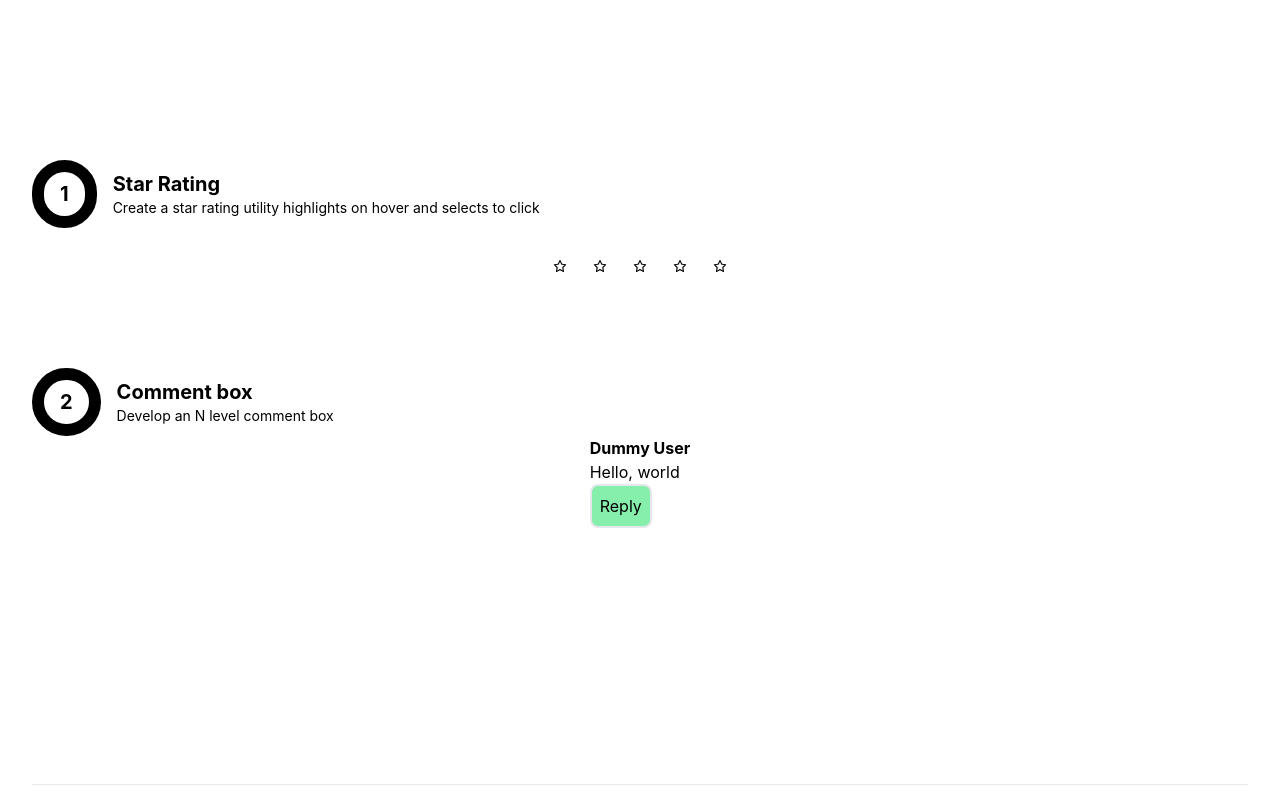
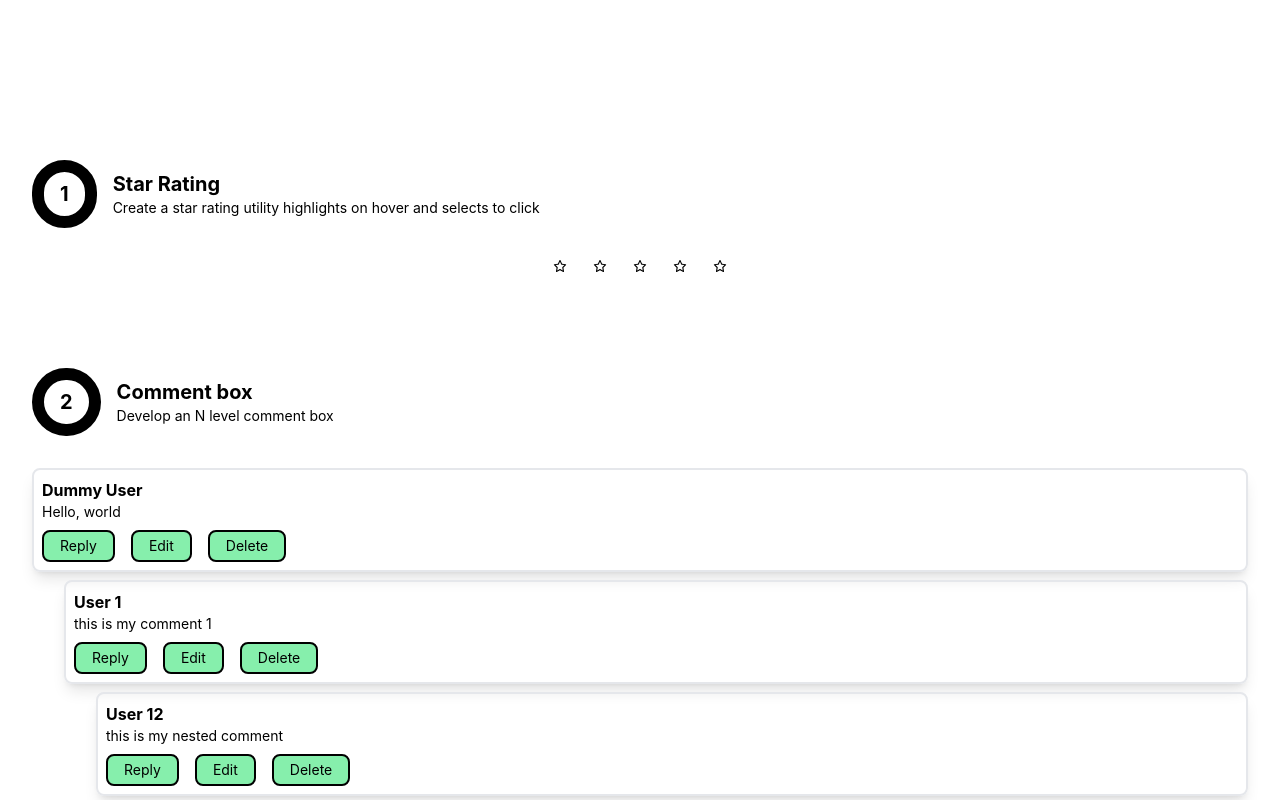
Before and after one commit to thanhtdiep/frontend-coding-challenges, a Next.js app: page / in a window 1280 px wide. Shown: the top 800 px of the page. Built offline with nearby package versions, Linux system fonts and the light colour scheme.

Commit message:
[SOLUTION] Added Challenge 2 solution

```diff
--- a/components/Comment.tsx
+++ b/components/Comment.tsx
@@ -8,23 +8,131 @@ interface User {
 interface Comment {
     user: User,
     content: string,
-    comments: Comment[]
+    comments?: Comment[]
 }
 
 interface Props {
     className?: string,
-    comment?: Comment
+    comment: Comment
 }
 
 const Comment: FC<Props> = ({ comment, className }) => {
+    const [cmt, setCmt] = React.useState<Comment>(comment)
+    const [textArea, setTextArea] = React.useState<boolean>(false)
+    const [edit, setEdit] = React.useState<boolean>(false)
+    const [newCmt, setNewCmt] = React.useState<Comment | null>(null)
+    const [newEdit, setNewEdit] = React.useState<string>('')
+    const handleReply = () => {
+        setTextArea(!textArea)
+    }
+    const handleUpdateReply = (e: React.FormEvent<HTMLTextAreaElement>) => {
+        console.log(e.currentTarget.value)
+        const value = e.currentTarget.value;
+        if (!value) {
+            setNewCmt(null)
+            return;
+        }
+        const newCmnt = {
+            user: {
+                name: 'You',
+                id: 99
+            },
+            id: 99,
+            content: value,
+            comments: []
+        }
+        setNewCmt(newCmnt)
+    }
+    const handleAddReply = () => {
+        if (!newCmt) {
+            return;
+        }
+        let newComments = cmt.comments;
+        newComments?.push(newCmt)
+
+        // close textarea
+        handleReply()
+    }
+    const handleEdit = () => {
+        setNewEdit(cmt.content)
+        setEdit(!edit)
+    }
+    const handleAddEdit = () => {
+        if (!newEdit) {
+            return;
+        }
+        setCmt(prev => ({
+            ...prev,
+            content: newEdit
+        }))
+        // close textarea
+        handleEdit()
+    }
+    const handleUpdateEdit = (e: React.FormEvent<HTMLTextAreaElement>) => {
+        const value = e.currentTarget.value
+        setNewEdit(value)
+    }
+    const handleDelete = () => {
+        setCmt(prev => ({
+            ...prev,
+            content: '[deleted]'
+        }))
+    }
+    const checkDeleted = (w: string) => {
+        if (w.includes('[deleted]')) return true;
+        return false
+    }
     return (
-        <div className={`${className} `}>
-            <h1 className='font-bold text-sm sm:text-base'>Dummy User</h1>
-            <p className='text-sm sm:text-base'>Hello, world</p>
-            <div className='flex flex-row'>
-                <button className='border-2 rounded-lg bg-green-300 p-2'>Reply</button>
+        <div className='flex flex-1 flex-col'>
+            <div className={`${className} flex flex-col flex-1 w-full border-2 shadow-lg rounded-lg p-2`}>
+                <h1 className='font-bold text-sm sm:text-base'>{cmt.user.name}</h1>
+                {/* content or text area for edit */}
+                {edit ?
+                    <div className='flex flex-col flex-1 w-full p-2 mb-2 text-xs sm:text-sm'>
+                        <textarea value={newEdit} className='p-2' rows={6} cols={50}
+                            onChange={handleUpdateEdit}
+                        />
+                        <div className='flex flex-1 flex-row justify-end mt-2'>
+                            <button className='border-2 border-black rounded-lg bg-green-300 px-4 py-1 mr-[1rem]' onClick={handleEdit}>Cancel</button>
+                            <button disabled={newEdit ? false : true} className='border-2 border-black rounded-lg bg-green-300 px-4 py-1 disabled:opacity-50' onClick={handleAddEdit}>Save Edits</button>
+                        </div>
+                    </div>
+                    :
+                    <>
+                        <p className='text-xs sm:text-sm'>{cmt.content}</p>
+                        {
+                            !checkDeleted(cmt.content) &&
+                            <div className='flex flex-row mt-2 text-xs sm:text-sm'>
+                                <button className='border-2 border-black rounded-lg bg-green-300 px-4 py-1 mr-[1rem]' onClick={handleReply}>Reply</button>
+                                <button className='border-2 border-black rounded-lg bg-green-300 px-4 py-1 mr-[1rem]' onClick={handleEdit}>Edit</button>
+                                <button className='border-2 border-black rounded-lg bg-green-300 px-4 py-1' onClick={handleDelete}>Delete</button>
+                            </div>
+                        }
+                    </>
+                }
+
             </div>
-
+            {/* Action section */}
+            <div className='flex flex-col mt-2 ml-[2rem]' >
+                {/* Text box */}
+                {textArea &&
+                    <div className='flex flex-col flex-1 w-full border-2 shadow-lg rounded-lg p-2 mb-2 text-xs sm:text-sm'>
+                        <textarea className='p-2' rows={6} cols={50} placeholder="What are your thoughts?"
+                            onChange={handleUpdateReply}
+                        />
+                        {/* buttons */}
+                        <div className='flex flex-1 flex-row justify-end mt-2'>
+                            <button className='border-2 border-black rounded-lg bg-green-300 px-4 py-1 mr-[1rem]' onClick={handleReply}>Cancel</button>
+                            <button disabled={newCmt ? false : true} className='border-2 border-black rounded-lg bg-green-300 px-4 py-1 disabled:opacity-50' onClick={handleAddReply}>Reply</button>
+                        </div>
+                    </div>
+                }
+                {/* child comments */}
+                {cmt?.comments && cmt?.comments.map((c, idx) => (
+                    <Comment comment={c} key={idx} />
+                ))
+                }
+            </div>
         </div>
     );
 }
--- a/components/layout/Section.tsx
+++ b/components/layout/Section.tsx
@@ -23,7 +23,7 @@ const Section: FC<SectionProps> = ({ children, className, heading, headingStyle,
                     {description && <p className={`${descriptionStyle} text-xs sm:text-sm text-black`}>{description}</p>}
                 </div>
             </div>
-            <div className='flex flex-1 self-center'>
+            <div className='flex flex-1 self-center w-full'>
                 {children}
             </div>
         </div>
--- a/pages/index.tsx
+++ b/pages/index.tsx
@@ -5,6 +5,7 @@ import Rating from '../components/Rating';
 import Comment from '../components/Comment';
 import React from 'react';
 import Section from '../components/layout/Section'
+import DATA from '../statics.json';
 
 export default function Home() {
   // Rating
@@ -26,8 +27,10 @@ export default function Home() {
           heading='Star Rating'
           description='Create a star rating utility highlights on hover and selects to click'
         >
-          <Rating value={rating} length={5} className='mt-[2rem]'
-            onClick={(v) => setRating(v)} />
+          <div className='flex flex-1 justify-center items-center'>
+            <Rating value={rating} length={5} className='mt-[2rem]'
+              onClick={(v) => setRating(v)} />
+          </div>
         </Section>
         {/* Comment Box */}
         <Section
@@ -35,7 +38,7 @@ export default function Home() {
           heading='Comment box'
           description='Develop an N level comment box'
         >
-          <Comment className='' />
+          <Comment comment={DATA.comments} className='mt-[2rem]' />
         </Section>
       </main>
 
--- /dev/null
+++ b/statics.json
@@ -0,0 +1,55 @@
+{
+    "comments": {
+        "user": {
+            "name": "Dummy User",
+            "id": 1
+        },
+        "id": 1,
+        "parent_id": null,
+        "content": "Hello, world",
+        "comments": [
+            {
+                "user": {
+                    "name": "User 1",
+                    "id": 2
+                },
+                "id": 2,
+                "parent_id": 1,
+                "content": "this is my comment 1",
+                "comments": [
+                    {
+                        "user": {
+                            "name": "User 12",
+                            "id": 3
+                        },
+                        "id": 3,
+                        "parent_id": 2,
+                        "content": "this is my nested comment",
+                        "comments": [
+                            {
+                                "user": {
+                                    "name": "User 123",
+                                    "id": 4
+                                },
+                                "id": 4,
+                                "parent_id": 3,
+                                "content": "this is my next level nested comment",
+                                "comments": []
+                            }
+                        ]
+                    }
+                ]
+            },
+            {
+                "user": {
+                    "name": "User 2",
+                    "id": 5
+                },
+                "id": 5,
+                "parent_id": 1,
+                "content": "this is my component 2",
+                "comments": []
+            }
+        ]
+    }
+}
```
